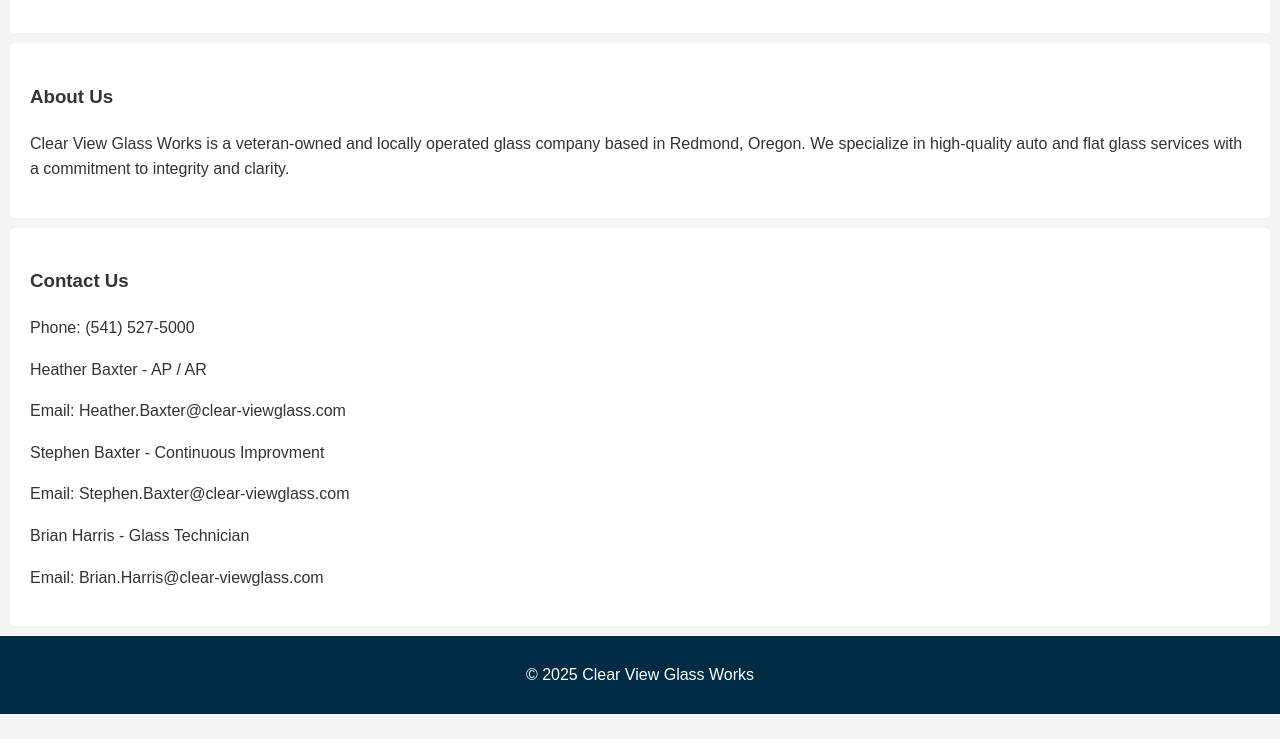
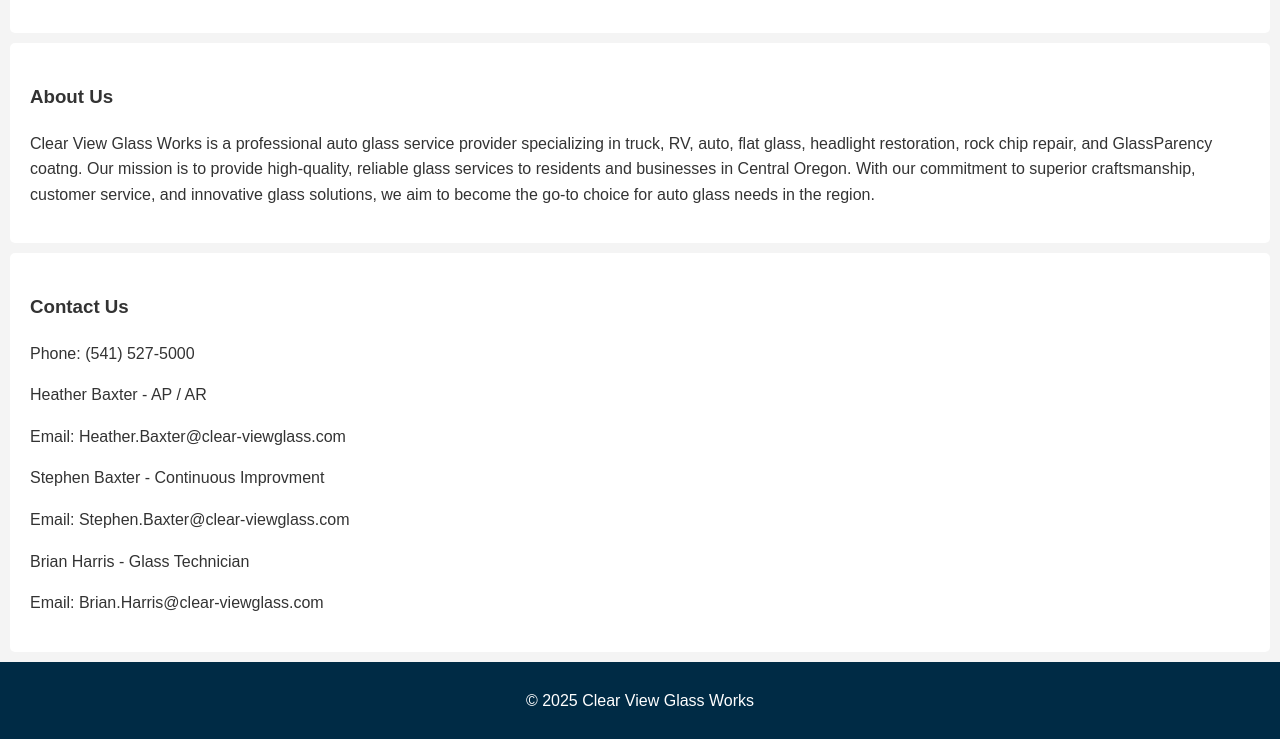
Before and after one commit to Baxter1388/CVGW, a plain HTML site: page index.html in a window 1280 px wide. Shown: the part 888-1627 px from the top of the page. Before the commit the page ends 1602 px from the top, so only its background shows below. Drawn offline with Linux system fonts and the light colour scheme.

Commit message:
Update index.html

```diff
--- a/index.html
+++ b/index.html
@@ -34,7 +34,7 @@
 
   <section class="about">
     <h3>About Us</h3>
-    <p>Clear View Glass Works is a veteran-owned and locally operated glass company based in Redmond, Oregon. We specialize in high-quality auto and flat glass services with a commitment to integrity and clarity.</p>
+    <p>Clear View Glass Works is a professional auto glass service provider specializing in truck, RV, auto, flat glass, headlight restoration, rock chip repair, and GlassParency coatng. Our mission is to provide high-quality, reliable glass services to residents and businesses in Central Oregon. With our commitment to superior craftsmanship, customer service, and innovative glass solutions, we aim to become the go-to choice for auto glass needs in the region.</p>
   </section>
 
   <section class="contact">
```
